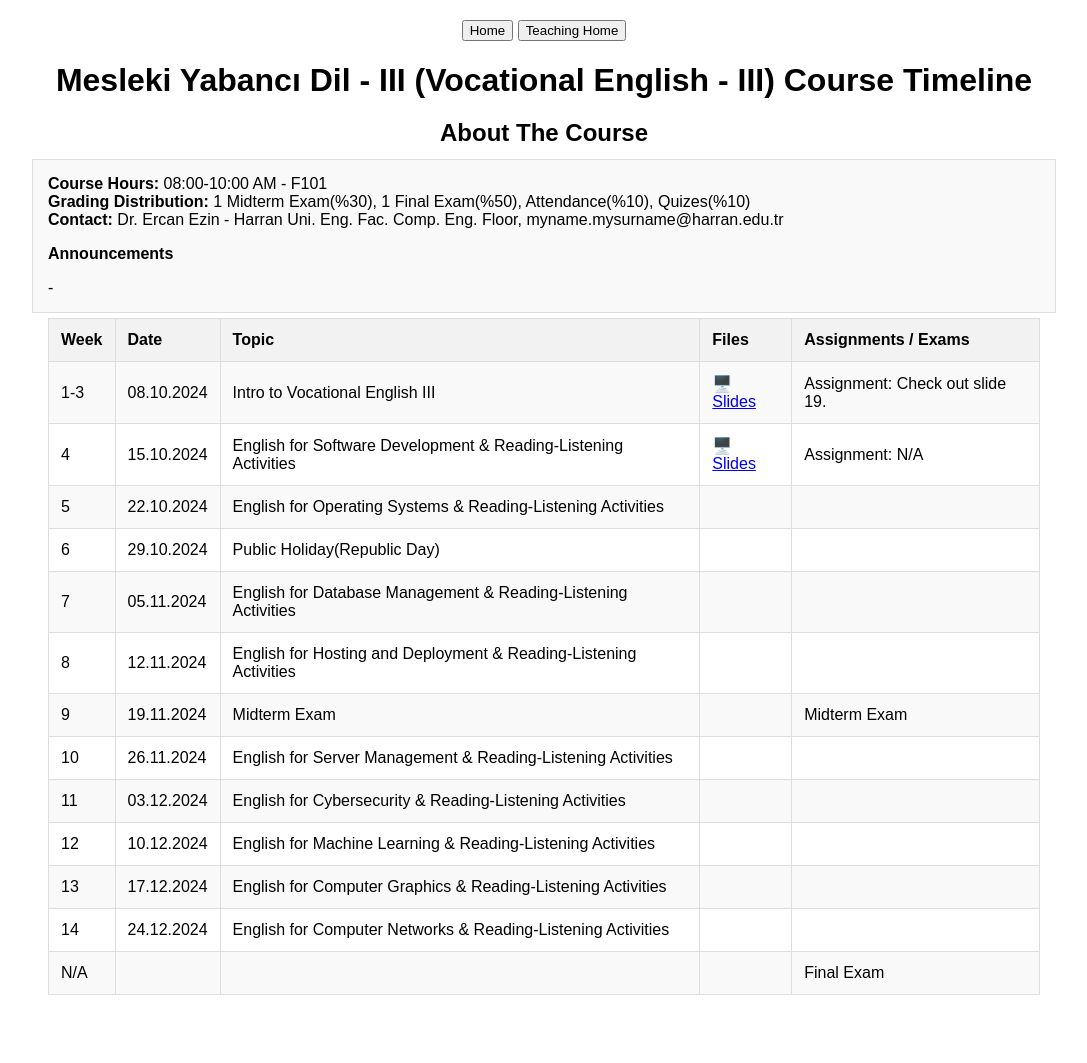
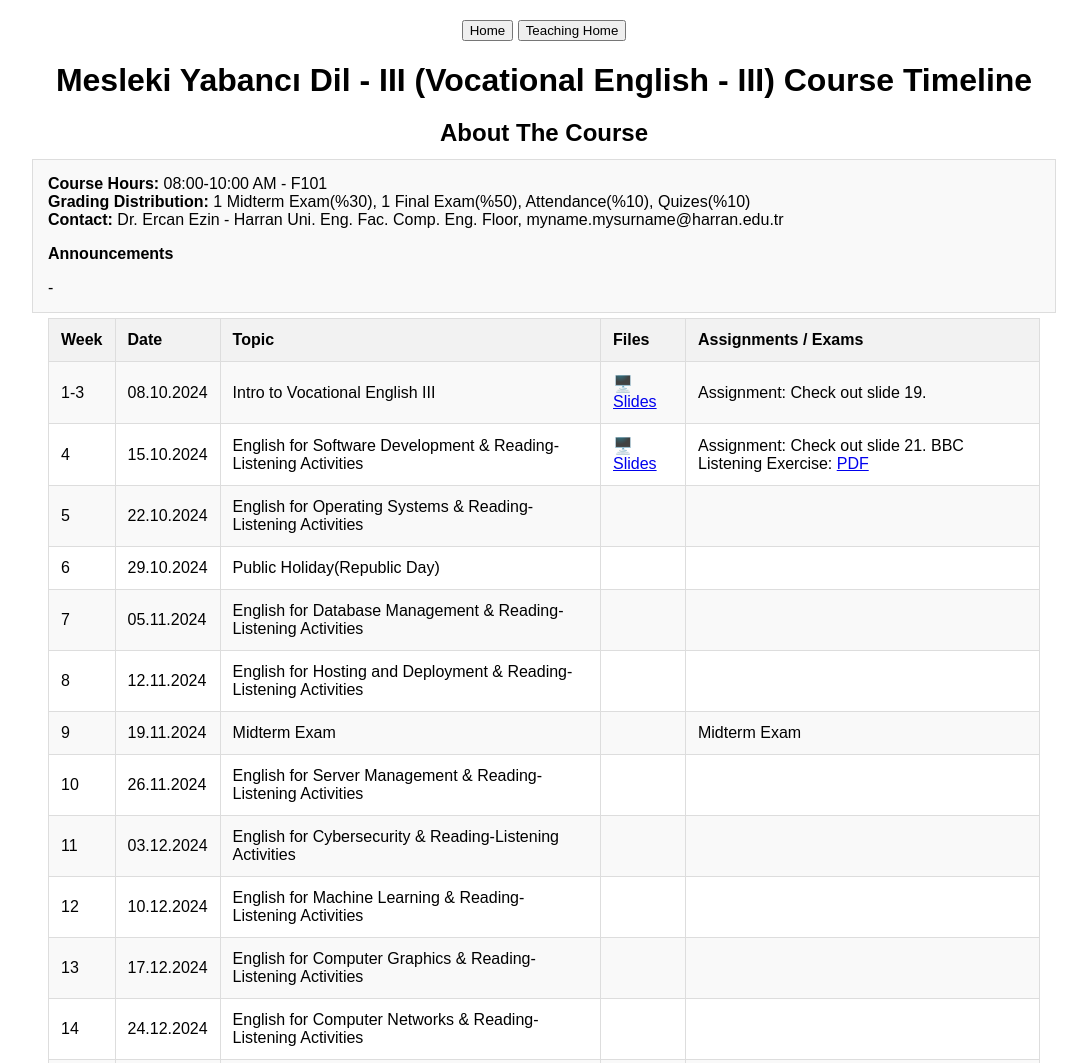
Before and after one commit to ercanezin/ercanezin.github.io, a plain HTML site: page teaching/2425-autumn/veng3/index.html in a window 1280 px wide. Shown: the top 1063 px of the page, without its empty margins (96-1183 px from the left). Before the commit the page ends 1015 px from the top, so only its background shows below. Drawn offline with Linux system fonts and the light colour scheme.

Commit message:
week4 pdfs and materials

```diff
--- a/teaching/2425-autumn/veng3/index.html
+++ b/teaching/2425-autumn/veng3/index.html
@@ -84,7 +84,8 @@
             <td>English for Software Development & Reading-Listening Activities</td>
             <td>🖥️ <a href="./files/Week4.pdf">Slides</a></td>
             <td>
-                Assignment: N/A
+                Assignment: Check out slide 21. BBC Listening Exercise:
+                <a href="./files/Week4- Listening-BBC LEARNING ENGLISH.pdf">PDF</a>
             </td>
         </tr>
         <tr>
```
Also changed, not shown: teaching/2425-autumn/veng1/index.html (+1 -1 lines), 2 other files.
